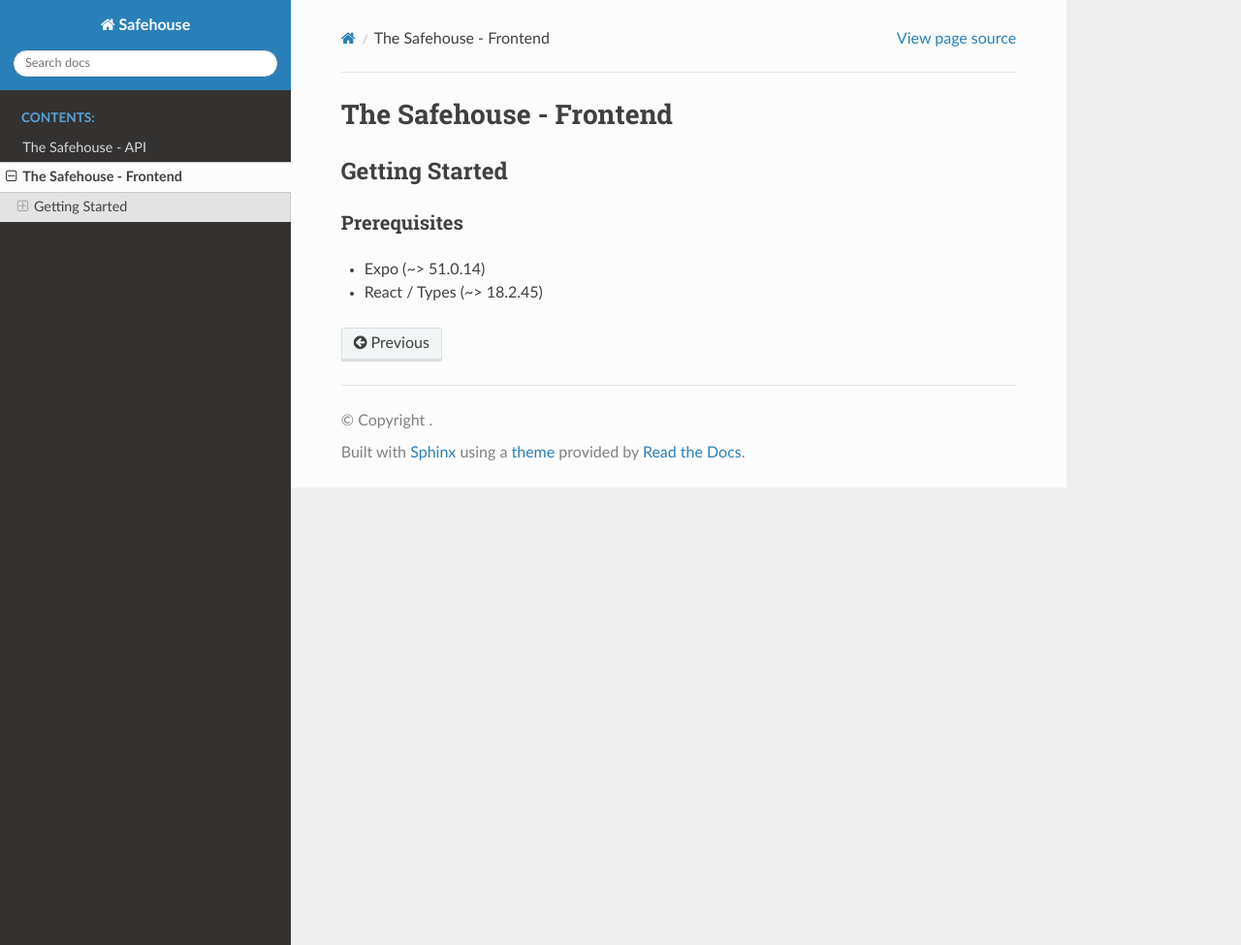
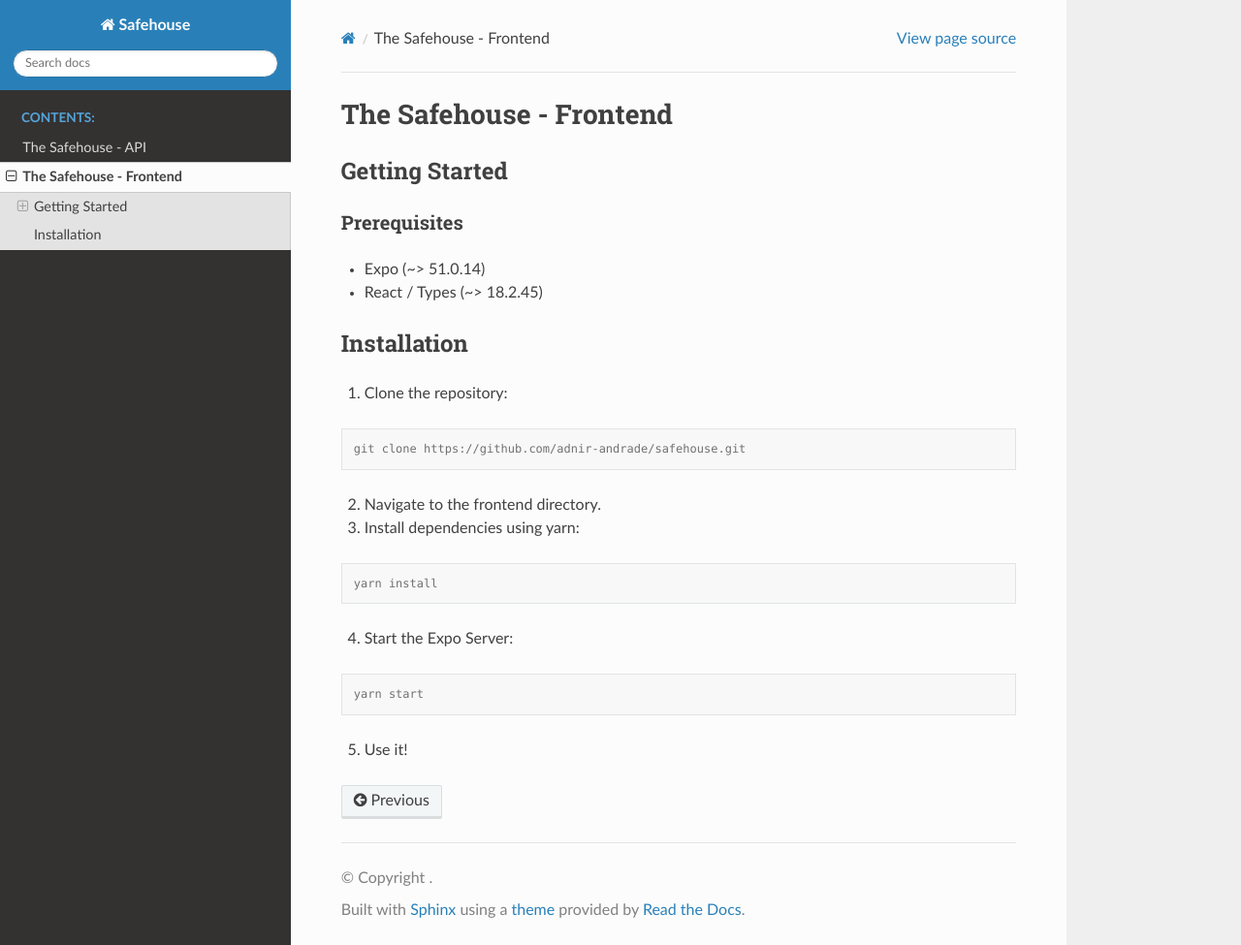
Before and after one commit to adnir-andrade/safehouse, a Sphinx documentation site: the page built from docs/frontend.rst, in a window 1280 px wide and 975 px high. Shown: the whole window at 97% size. Built offline with Sphinx 7.4.7 and the Read the Docs theme 2.0.0, drawn with Linux system fonts in a browser that asks for light colours.

Commit message:
Update Docs

```diff
--- a/docs/frontend.rst
+++ b/docs/frontend.rst
@@ -9,3 +9,29 @@ Prerequisites
 
 - Expo (~> 51.0.14)
 - React / Types (~> 18.2.45)
+
+Installation
+-----------------
+
+1. Clone the repository:
+
+.. code-block:: console
+
+   git clone https://github.com/adnir-andrade/safehouse.git
+
+2. Navigate to the frontend directory.
+
+3. Install dependencies using yarn:
+
+.. code-block:: console
+
+    yarn install
+
+4. Start the Expo Server:
+
+.. code-block:: console
+
+    yarn start
+
+
+5. Use it!
```
